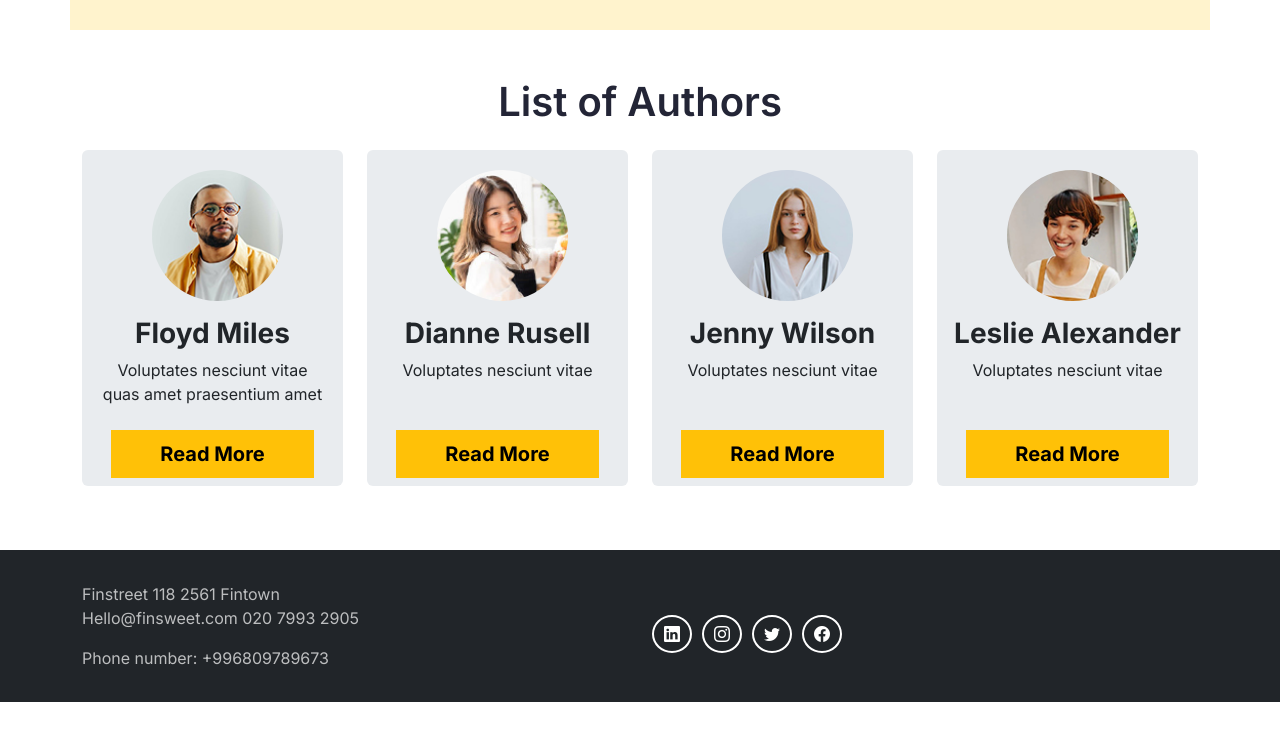
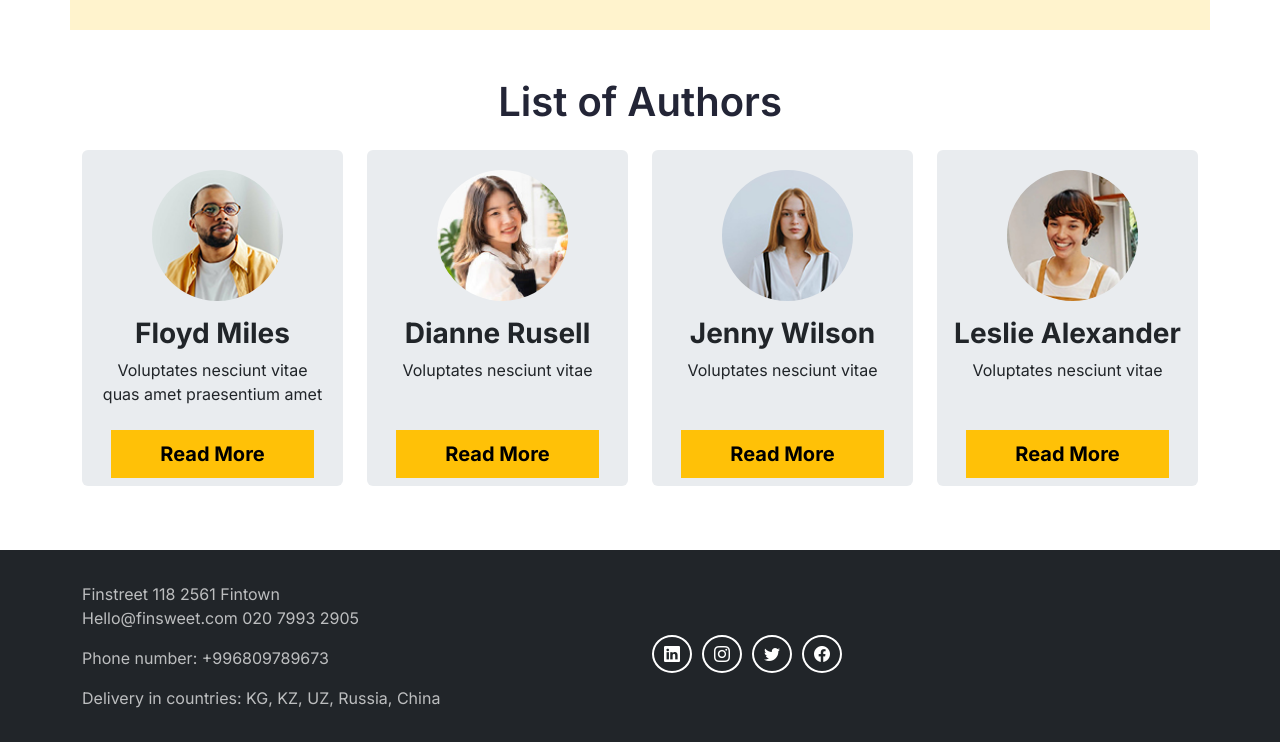
Before and after one commit to lazilulka/h-w-for-Kanat, a plain HTML site: page index.html in a window 1280 px wide. Shown: the part 2210-2952 px from the top of the page. Before the commit the page ends 2912 px from the top, so only its background shows below. Drawn offline with nearby package versions, Linux system fonts and the light colour scheme.

Commit message:
added delivery info in footer

```diff
--- a/index.html
+++ b/index.html
@@ -201,6 +201,7 @@
                 <p class="mb-0">Finstreet 118 2561 Fintown</p>
                 <p>Hello@finsweet.com 020 7993 2905</p>
                 <p>Phone number: +996809789673</p>
+                <p>Delivery in countries: KG, KZ, UZ, Russia, China</p>
                 </div>
                 <div class="col mt-4 d-flex align-items-center">
                     <a href="#">
```
